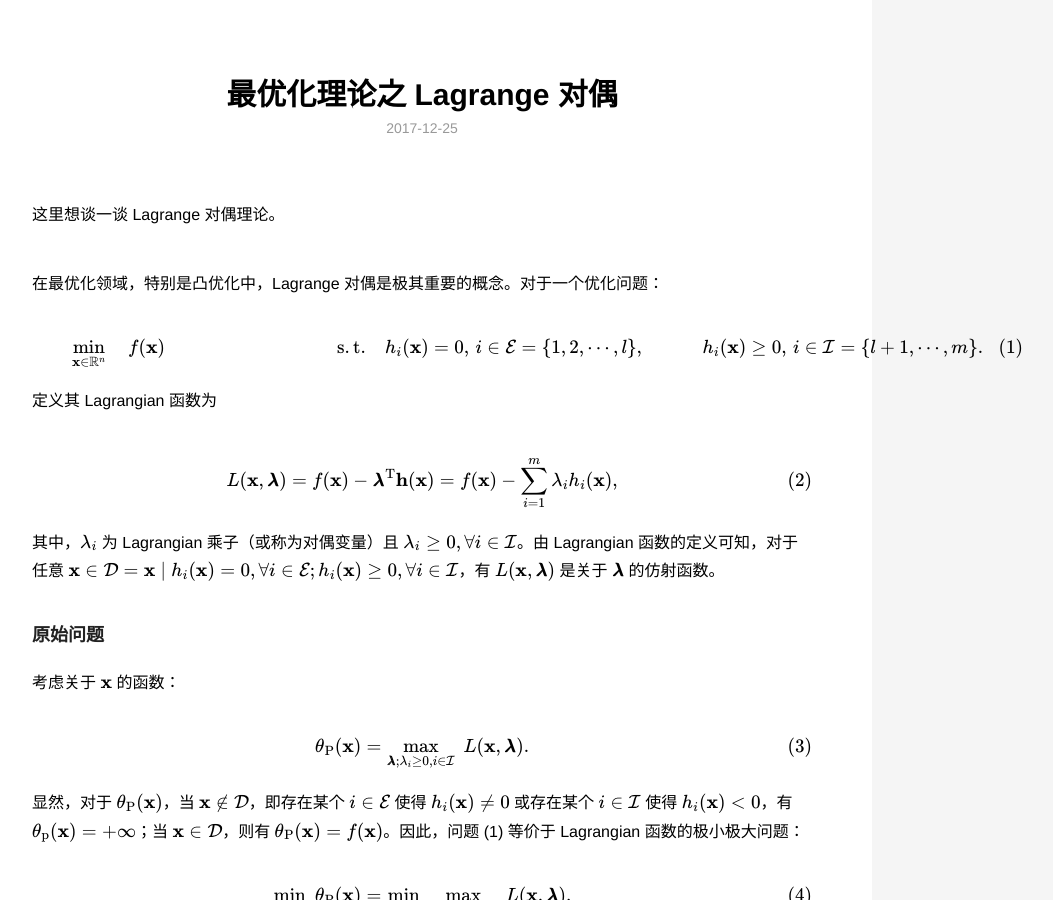
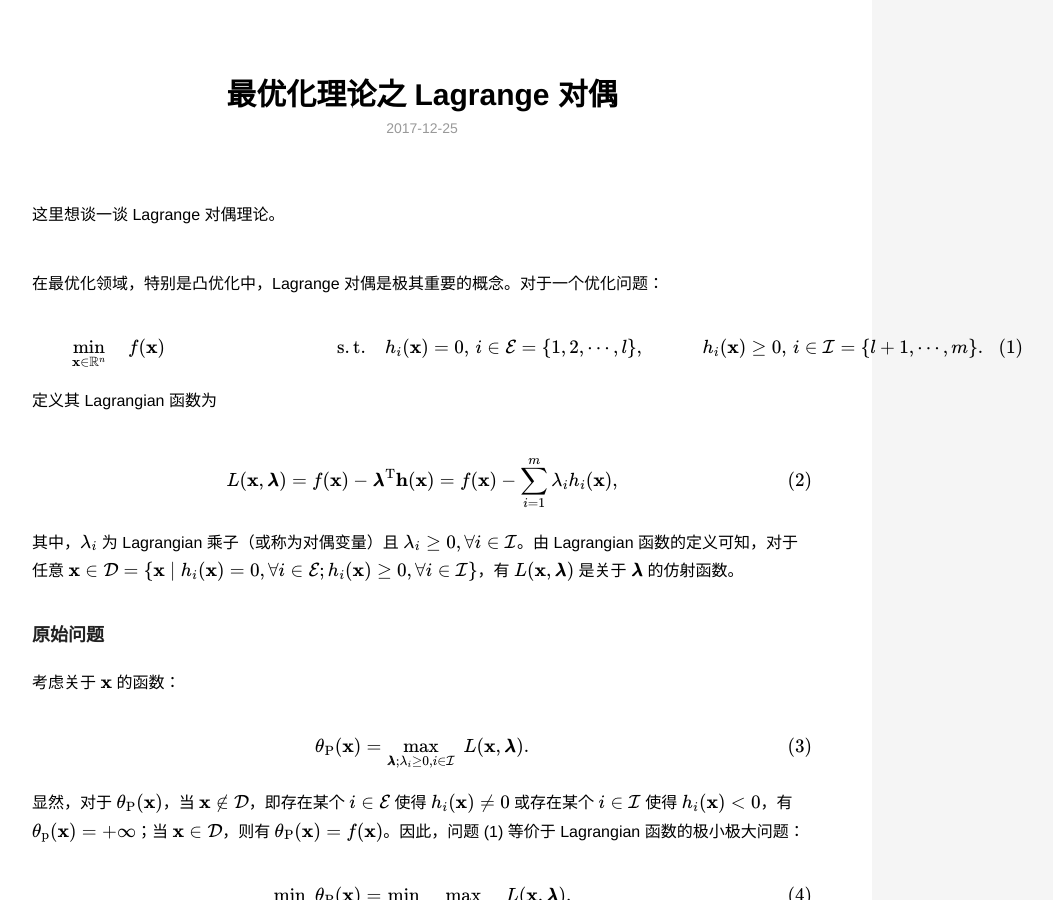
Before and after one commit to jhonhu1994/jhonhu1994.github.io, a Jekyll site: the page built from _posts/2017-12-25-Lagrange-dual.md, in a window 1280 px wide and 900 px high. Shown: the whole window, without its empty margins (218-1271 px from the left). Built offline with Jekyll 4.4.1, drawn with Linux system fonts in a browser that asks for light colours; formulas are drawn with MathJax 3.

```diff
--- a/_posts/2017-12-25-Lagrange-dual.md
+++ b/_posts/2017-12-25-Lagrange-dual.md
@@ -17,7 +17,7 @@ $$\min_ {\mathbf{x}\in\mathbb{R}^n}\quad f(\mathbf{x})\qquad\qquad\qquad\qquad\q
 
 $$L(\mathbf{x},\pmb{\lambda})=f(\mathbf{x})-\pmb{\lambda}^\mathrm{T}\mathbf{h}(\mathbf{x})=f(\mathbf{x})-\sum_ {i=1}^{m}\lambda_ ih_ i(\mathbf{x}),\tag{2}$$
 
-其中，$\lambda_ i$ 为 Lagrangian 乘子（或称为对偶变量）且 $\lambda_ i\geq 0,\forall i\in\mathcal{I}$。由 Lagrangian 函数的定义可知，对于任意 $\mathbf{x}\in\mathcal{D}=\{\mathbf{x}\mid h_ i(\mathbf{x})=0,\forall i\in\mathcal{E};h_ i(\mathbf{x})\geq 0,\forall i\in\mathcal{I}\}$，有 $L(\mathbf{x},\pmb{\lambda})$ 是关于 $\pmb{\lambda}$ 的仿射函数。
+其中，$\lambda_ i$ 为 Lagrangian 乘子（或称为对偶变量）且 $\lambda_ i\geq 0,\forall i\in\mathcal{I}$。由 Lagrangian 函数的定义可知，对于任意 $\mathbf{x}\in\mathcal{D}=\\{\mathbf{x}\mid h_ i(\mathbf{x})=0,\forall i\in\mathcal{E};h_ i(\mathbf{x})\geq 0,\forall i\in\mathcal{I}\\}$，有 $L(\mathbf{x},\pmb{\lambda})$ 是关于 $\pmb{\lambda}$ 的仿射函数。
 
 ### 原始问题
 
```
